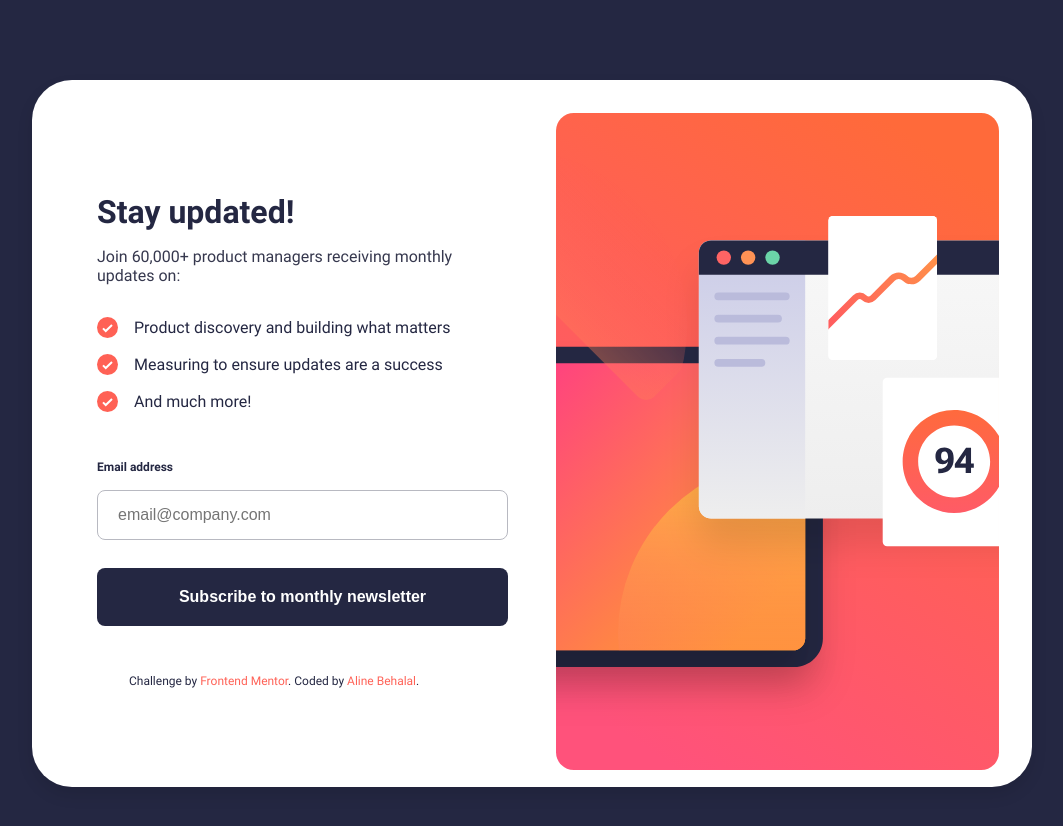
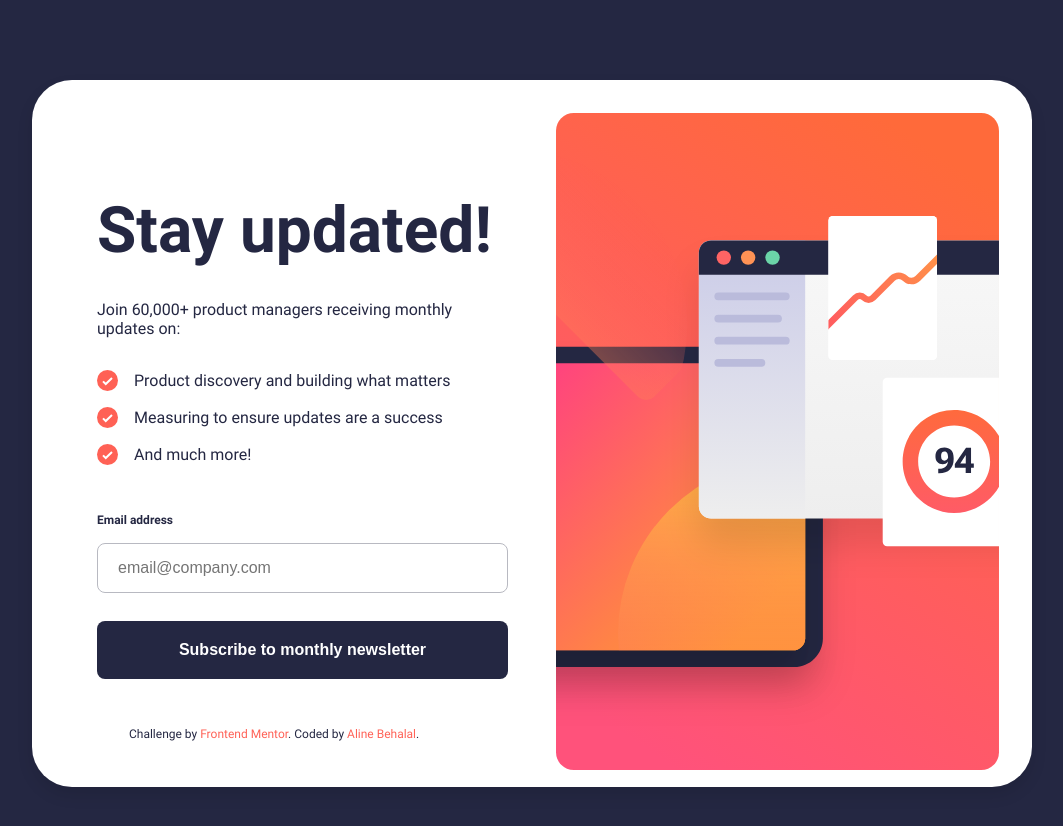
Before and after one commit to Hileene/newsletter-app, a React (Create React App) app in the folder frontend/: page / in a window 1280 px wide. Shown: the top 826 px of the page, without its empty margins (108-1171 px from the left). Built offline with nearby package versions, Linux system fonts and the light colour scheme.

Commit message:
Modified signup-text color and font-size heading for desktop

```diff
--- a/frontend/src/components/Header/header.css
+++ b/frontend/src/components/Header/header.css
@@ -3,12 +3,18 @@
   font-size: 2rem;
   font-weight: 700;
   color: var(--dark-slate-grey);
-  margin-bottom: 1rem;
+  margin-bottom: 2rem;
 }
 
 .signup-text {
   font-size: 1rem;
   font-weight: 400;
-  color: var(--charcoal-grey);
+  color: var(--dark-slate-grey);
   margin-bottom: 2rem;
 }
+/*Desktop layout*/
+@media (min-width: 900px) {
+  .signup-heading {
+    font-size: 4rem;
+  }
+}
```
